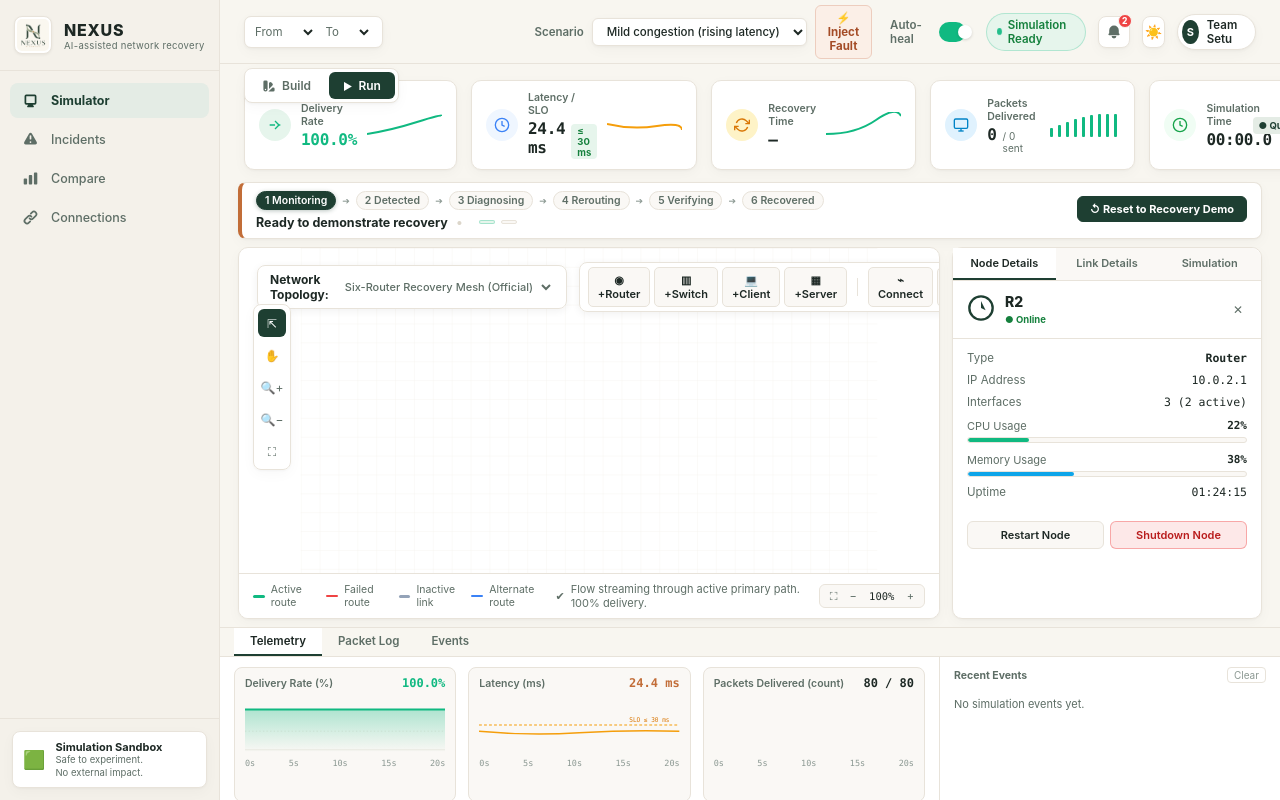
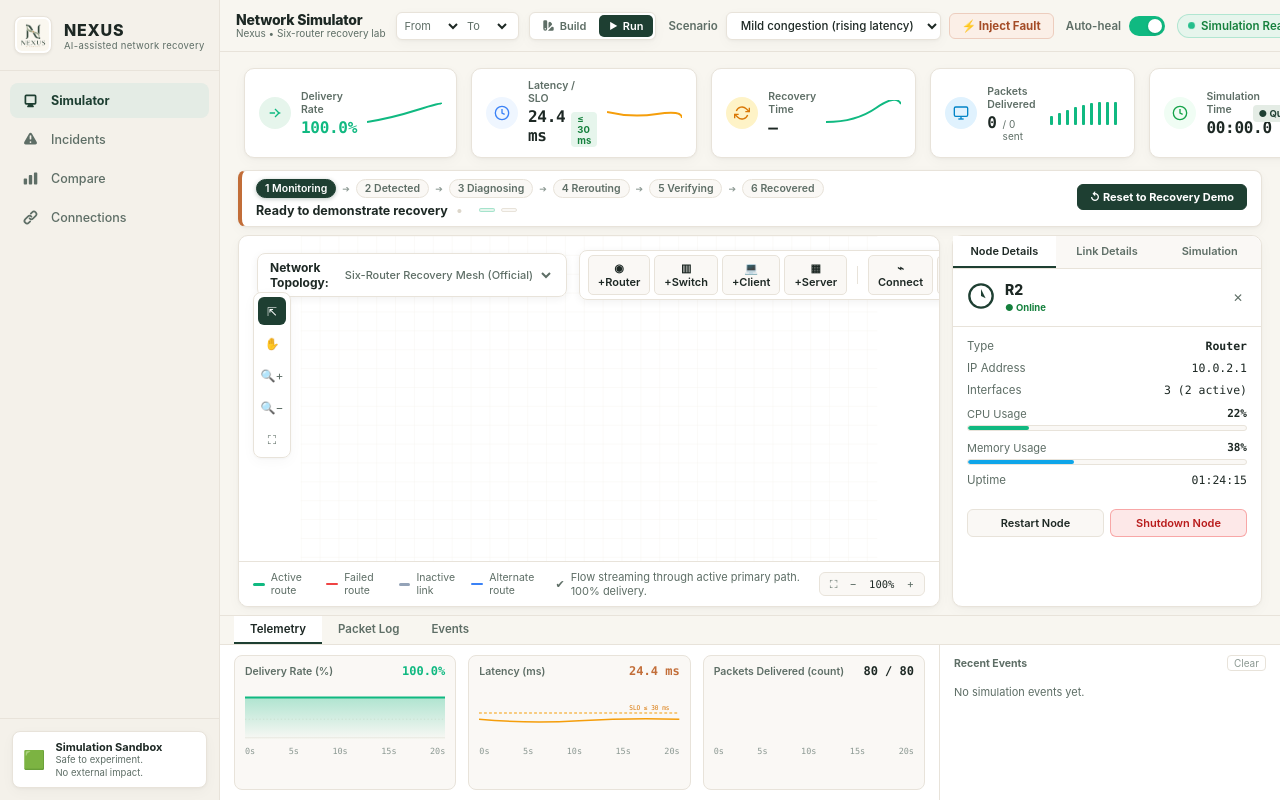
Before and after one commit to Reya-Doshi/Nexus, a website: page netadapt/lab_frontend/index.html in a window 1280 px wide. Drawn offline with Linux system fonts and the light colour scheme; no server answers.

Commit message:
fix(header): lock topbar to clean single-line pinned header (sticky top 0) preventing vertical clipping and text overlap

```diff
--- a/netadapt/lab_frontend/index.html
+++ b/netadapt/lab_frontend/index.html
@@ -100,7 +100,7 @@
             <input type="file" id="fileInput" accept=".json" style="display:none;" />
             <select id="speedSelect" style="display:none;"><option value="1" selected>1x</option></select>
             <select id="demoPresetSelect" style="display:none;"><option value="reroute_six_router" selected></option></select>
-            <span class="mode-hint" id="modeHint" style="display:none;"></span>
+            <span class="mode-hint" id="modeHint" style="display:none !important;"></span>
           </div>
 
           <!-- Scenario Injection & Auto-heal -->
--- a/netadapt/lab_frontend/styles.css
+++ b/netadapt/lab_frontend/styles.css
@@ -301,76 +301,85 @@ button, input, select {
 .nexus-page {
   display: flex;
   flex-direction: column;
-  min-height: 100%;
+  height: 100%;
   width: 100%;
   overflow-y: auto;
+  overflow-x: hidden;
+  position: relative;
 }
 
 .page-topbar {
-  height: 64px;
-  min-height: 64px;
-  padding: 0 24px;
+  height: 52px;
+  min-height: 52px;
+  max-height: 52px;
+  padding: 0 16px;
   display: flex;
   align-items: center;
   justify-content: space-between;
-  gap: 20px;
+  gap: 12px;
   background: var(--bg-page);
   border-bottom: 1px solid var(--panel-border);
   flex-shrink: 0;
-  z-index: 10;
+  position: sticky;
+  top: 0;
+  z-index: 30;
+  flex-wrap: nowrap;
+  white-space: nowrap;
 }
 
 .topbar-left {
   display: flex;
   align-items: center;
-  gap: 20px;
-  flex-wrap: wrap;
+  gap: 10px;
+  flex-shrink: 0;
 }
 
 .page-title-group {
   display: flex;
   flex-direction: column;
-  gap: 2px;
+  gap: 1px;
 }
 
 .page-title {
-  font-size: 16px;
+  font-size: 14px;
   font-weight: 800;
   color: var(--text-main);
   letter-spacing: -0.2px;
+  line-height: 1.1;
 }
 
 .project-pill {
-  font-size: 11px;
-  color: var(--text-muted);
+  font-size: 10px;
+  color: var(--text-muted);
+  line-height: 1.1;
 }
 
 /* Endpoints Selector */
 .traffic-endpoints {
   display: flex;
   align-items: center;
-  gap: 10px;
-  padding: 5px 10px;
+  gap: 6px;
+  padding: 4px 8px;
   background: var(--panel);
   border: 1px solid var(--panel-border);
-  border-radius: 7px;
+  border-radius: 6px;
   box-shadow: var(--panel-shadow);
 }
 
 .traffic-endpoints label {
-  font-size: 11.5px;
-  color: var(--text-muted);
-  display: flex;
-  align-items: center;
-  gap: 5px;
+  font-size: 11px;
+  color: var(--text-muted);
+  display: flex;
+  align-items: center;
+  gap: 4px;
 }
 
 .traffic-endpoints select {
   font-weight: 600;
-  font-size: 11.5px;
-  color: var(--text-main);
-  cursor: pointer;
-  padding: 2px 4px;
+  font-size: 11px;
+  color: var(--text-main);
+  cursor: pointer;
+  padding: 1px 3px;
 }
 
 /* Build / Run Mode Switcher */
@@ -379,19 +388,19 @@ button, input, select {
   align-items: center;
   background: var(--panel);
   border: 1px solid var(--panel-border);
-  border-radius: 8px;
-  padding: 3px;
-  gap: 4px;
+  border-radius: 6px;
+  padding: 2px;
+  gap: 3px;
   box-shadow: var(--panel-shadow);
 }
 
 .mode-btn {
   display: flex;
   align-items: center;
-  gap: 6px;
-  padding: 6px 14px;
-  border-radius: 6px;
-  font-size: 12px;
+  gap: 5px;
+  padding: 4px 10px;
+  border-radius: 5px;
+  font-size: 11px;
   font-weight: 600;
   color: var(--text-muted);
   cursor: pointer;
@@ -408,19 +417,20 @@ button, input, select {
 }
 
 .mode-btn .btn-ic {
-  width: 14px;
-  height: 14px;
+  width: 13px;
+  height: 13px;
 }
 
 .run-dot {
-  font-size: 10px;
+  font-size: 9px;
 }
 
 /* Topbar Center: Scenario & Auto-heal */
 .topbar-center {
   display: flex;
   align-items: center;
-  gap: 18px;
+  gap: 12px;
+  flex-shrink: 0;
 }
 
 .scenario-inline {
```
